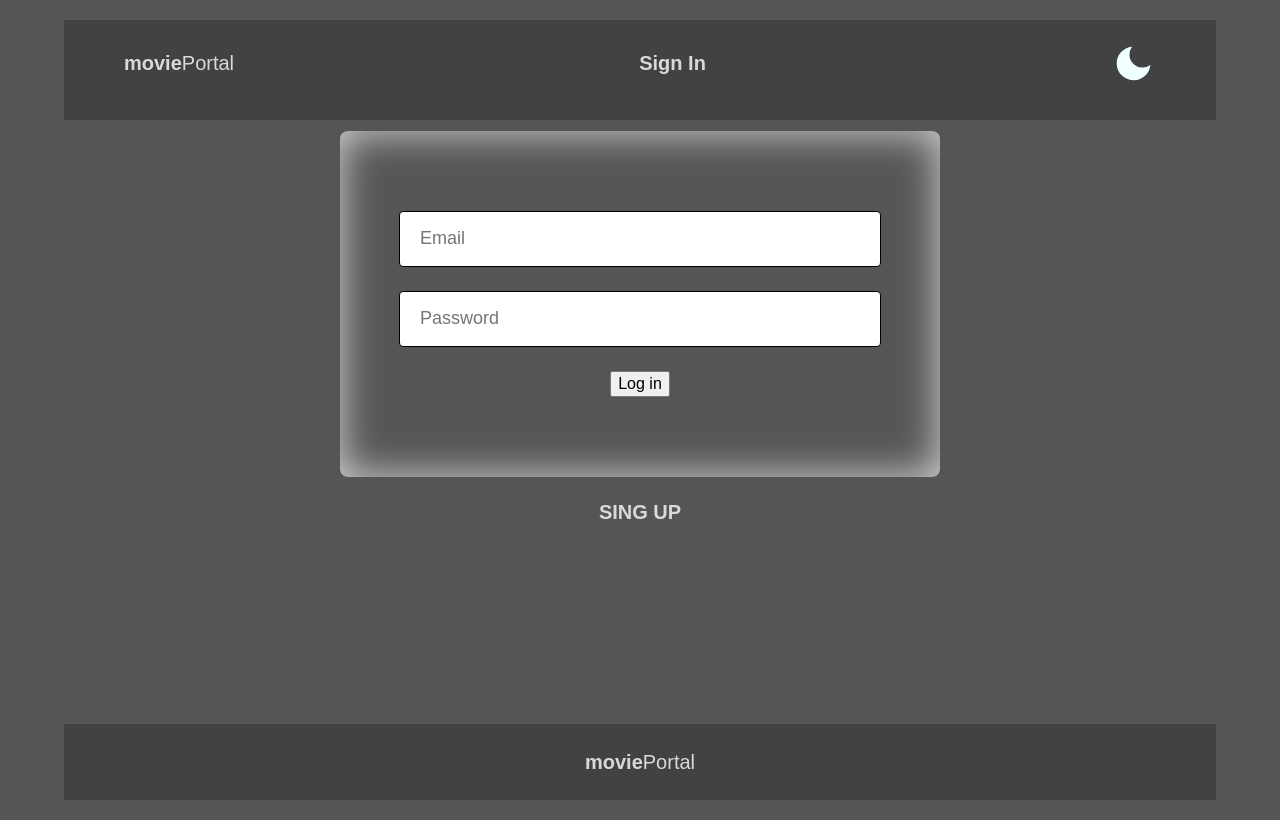
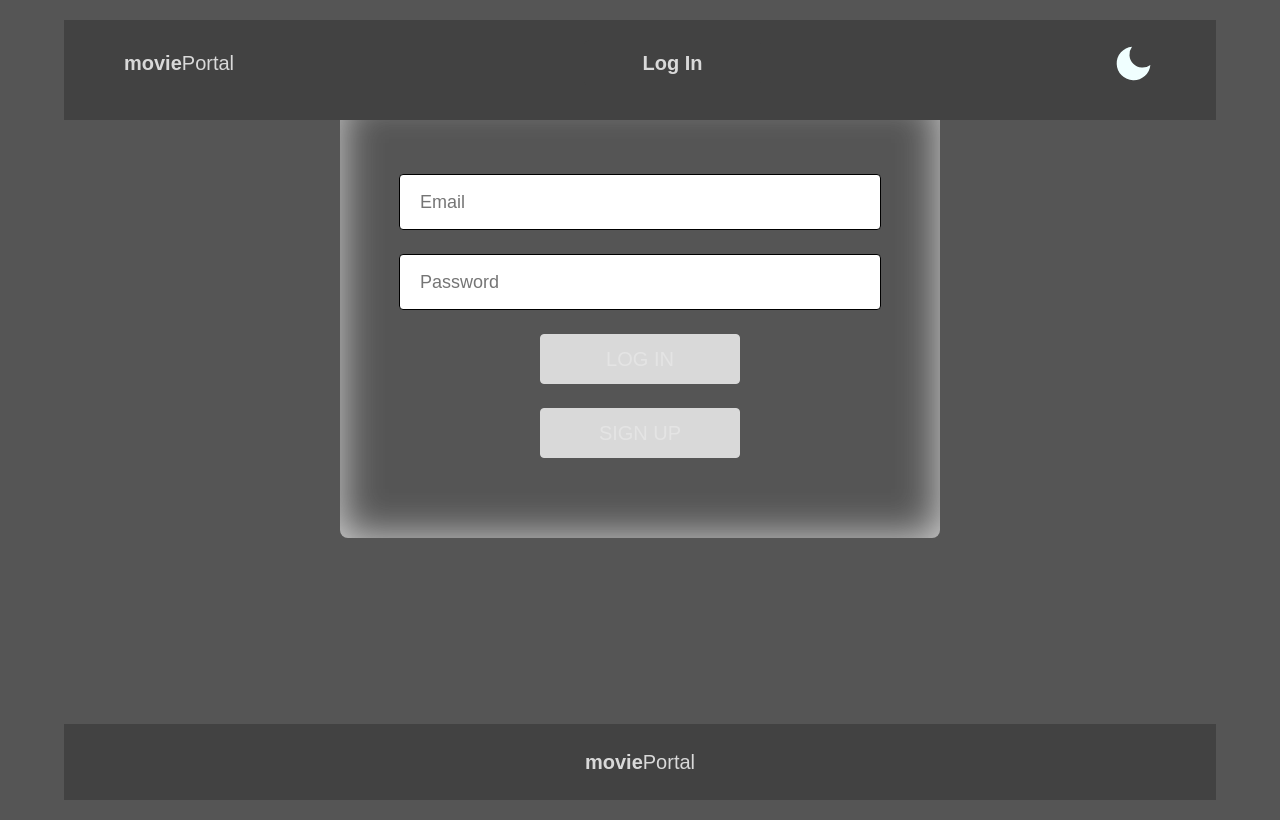
Before and after one commit to kalyuzhniymaxim/moviePortal, a React (Vite) app: page /signin in a window 1280 px wide. Built offline with nearby package versions, Linux system fonts and the light colour scheme.

Commit message:
added RegistrationForm

```diff
--- a/src/App.jsx
+++ b/src/App.jsx
@@ -6,7 +6,6 @@ import Footer from './components/Footer/Footer';
 import Home from './pages/Home';
 import NotFound from './pages/NotFound';
 import Authorisation from './pages/Authorisation';
-import Registration from './pages/Registration';
 import MovieInformation from './pages/MovieInformation';
 
 import ThemeProvider from './prodivers/themeContext';
@@ -25,7 +24,6 @@ function App() {
             <Route path="/" element={<Home />} />
             <Route path="*" element={<NotFound />} />
             <Route path="/signin" element={<Authorisation />} />
-            <Route path="/signup" element={<Registration />} />
           </Routes>
         </div>
       </section>
--- a/src/components/Header/Header.jsx
+++ b/src/components/Header/Header.jsx
@@ -12,7 +12,7 @@ export default function Header() {
             <b>movie</b>Portal
           </Link>
           <Link to="/signin">
-            <button className={styles.headerLogoBtn}>Sign In</button>
+            <button className={styles.headerLogoBtn}>Log In</button>
           </Link>
           <ThemeChange />
         </div>
--- /dev/null
+++ b/src/components/RegistrationForm/RegistrationForm.jsx
@@ -0,0 +1,96 @@
+import { useEffect, useState } from 'react';
+import styles from './RegistrationForm.module.scss';
+
+export default function SingIn() {
+  const [users, SetUsers] = useState(JSON.parse(localStorage.getItem('user')) || {});
+
+
+const [currentUser, setCurrentUser] = useState({});
+const [isLoggedIn, setIsLoggedIn] = useState(false);
+
+useEffect(() => {
+  const loggedInUser = localStorage.getItem('loggedInUser');
+  if (loggedInUser) {
+    setCurrentUser(JSON.parse(loggedInUser));
+    setIsLoggedIn(true);
+  }
+}, []);
+
+const handleChange = (e) => {
+    const { name, value } = e.target;
+    setCurrentUser({ ...currentUser, [name]: value });
+  };
+
+  const handleSubmit = (e) => {
+    e.preventDefault();
+    if (users[currentUser.email]) {
+      alert('Пользователь с таким email уже существует.');
+      return;
+    }
+    setUsers({ ...users, [currentUser.email]: currentUser });
+    localStorage.setItem(
+      'users',
+      JSON.stringify({ ...users, [currentUser.email]: currentUser })
+    );
+    localStorage.setItem('loggedInUser', JSON.stringify(currentUser));
+    setIsLoggedIn(true);
+  };
+
+  const handleLogin = (e) => {
+    e.preventDefault();
+    const user = users[currentUser.email];
+    if (user && user.password === currentUser.password) {
+      localStorage.setItem('loggedInUser', JSON.stringify(user));
+      setIsLoggedIn(true);
+    } else {
+      alert('Неверный логин или пароль.');
+    }
+  };
+
+  const handleLogout = () => {
+    localStorage.removeItem('loggedInUser');
+    setCurrentUser({});
+    setIsLoggedIn(false);
+  };
+  return (
+    <>
+      {!isLoggedIn ? (
+        <form onSubmit={handleSubmit} className={styles.block}>
+          {/* <input
+            type="text"
+            name="username"
+            placeholder="User Name"
+            value={currentUser.username || ''}
+            onChange={handleChange}
+            required
+          /> */}
+          <input
+            type="email"
+            name="email"
+            value={currentUser.email || ''}
+            required
+            placeholder="Email"
+            onChange={handleChange}
+          />
+          <input
+            type="password"
+            name="password"
+            value={currentUser.password || ''}
+            required
+            placeholder="Password"
+            onChange={handleChange}
+          />
+          <button type="button" onClick={handleLogin}>
+            Log in
+          </button>
+          <button type="submit">Sign Up</button>
+        </form>
+      ) : (
+        <button type="button" onClick={handleLogout}>
+          Log out
+        </button>
+      )}
+    </>
+  );
+
+}
--- /dev/null
+++ b/src/components/RegistrationForm/RegistrationForm.module.scss
@@ -0,0 +1,35 @@
+.block {
+    display: flex;
+    flex-direction: column;
+    align-items: center;
+    gap: 1.5rem;
+    width: 600px;
+
+    box-shadow: 0 0 40px var(--apricot) inset;
+    border-radius: 0.5rem;
+    padding: 5rem;
+    margin: 1.5rem 0px;
+    input {
+      all: unset;
+      width: 100%;
+      height: 1.5rem;
+      box-shadow: var(--apricot);
+      font-size: 18px;
+      color: var(--apricot);
+      background-color: rgb(255, 255, 255);
+      padding: 15px 20px;
+      border-radius: 0.25rem;
+      border: 1px solid black;
+    }
+    button {
+      width: 200px;
+      height: 50px;
+      font-size: 20px;
+      font-weight: 500;
+      text-transform: uppercase;
+      color: var(--white);
+      background-color: var(--apricot);
+      border: 1px solid var(--apricot);
+      border-radius: 4px;
+    }
+  }
--- a/src/components/SignIn/SingIn.jsx
+++ /dev/null
@@ -1,11 +0,0 @@
-import styles from './SingIn.module.scss';
-
-export default function SingIn() {
-  return (
-    <form action="" className={styles.block}>
-      <input type="email" placeholder="Email" />
-      <input type="password" name="password" placeholder="Password" id="" />
-      <button type="submit">Log in</button>
-    </form>
-  );
-}
--- a/src/components/SignIn/SingIn.module.scss
+++ /dev/null
@@ -1,27 +0,0 @@
-.block {
-  display: flex;
-  flex-direction: column;
-  align-items: center;
-  gap: 1.5rem;
-  width: 600px;
-
-  box-shadow: 0 0 40px var(--apricot) inset;
-  border-radius: 0.5rem;
-  padding: 5rem;
-  margin: 1.5rem 0px;
-  input {
-    all: unset;
-    width: 100%;
-    height: 1.5rem;
-    box-shadow: var(--apricot);
-    font-size: 18px;
-    color: var(--apricot);
-    background-color: rgb(255, 255, 255);
-    padding: 15px 20px;
-    border-radius: 0.25rem;
-    border: 1px solid black;
-  }
-  button {
-    padding: 2px 6px;
-  }
-}
--- a/src/components/SingUp/SingUp.jsx
+++ /dev/null
@@ -1,11 +0,0 @@
-import styles from '../SignIn/SingIn.module.scss';
-
-export default function SingUp() {
-  return (
-    <form action="" className={styles.block}>
-      <input type="email" placeholder="Email" />
-      <input type="password" name="password" placeholder="Password" id="" />
-      <button type="submit">Sign Up</button>
-    </form>
-  );
-}
--- a/src/components/ThemeChange/ThemeChange.jsx
+++ b/src/components/ThemeChange/ThemeChange.jsx
@@ -4,7 +4,7 @@ import { useThemeContext } from '../../prodivers/themeContext';
 import styles from './ThemeChange.module.scss';
 
 export default function ThemeChange() {
-  // const { theme, setTheme } = useTheme();
+
   const { theme, setTheme } = useThemeContext();
 
   return (
--- a/src/pages/Authorisation.jsx
+++ b/src/pages/Authorisation.jsx
@@ -1,5 +1,6 @@
-import SingIn from '../components/SignIn/SingIn';
-import { Link } from 'react-router-dom';
+
+
+import RegistrationForm from '../components/RegistrationForm/RegistrationForm';
 
 export default function Authorisation() {
   const styles = {
@@ -10,18 +11,7 @@ export default function Authorisation() {
   };
   return (
     <div style={styles}>
-      <h1> SING IN </h1>
-      <SingIn />
-      <Link
-        to="/signup"
-        style={{
-          color: 'var(--apricot)',
-          fontSize: '20px',
-          fontWeight: 'bold',
-        }}
-      >
-        SING UP
-      </Link>
+      <RegistrationForm />
     </div>
   );
 }
--- a/src/pages/Registration.jsx
+++ /dev/null
@@ -1,27 +0,0 @@
-import SingUp from '../components/SingUp/SingUp';
-import { Link } from 'react-router-dom';
-
-export default function Registration() {
-  const styles = {
-    display: 'flex',
-    flexDirection: 'column',
-    alignItems: 'center',
-    paddingTop: '50px',
-  };
-  return (
-    <div style={styles}>
-      <h1> SIGN UP </h1>
-      <SingUp />
-      <Link
-        to="/signin"
-        style={{
-          color: 'var(--apricot)',
-          fontSize: '20px',
-          fontWeight: 'bold',
-        }}
-      >
-        SING IN
-      </Link>
-    </div>
-  );
-}
```
